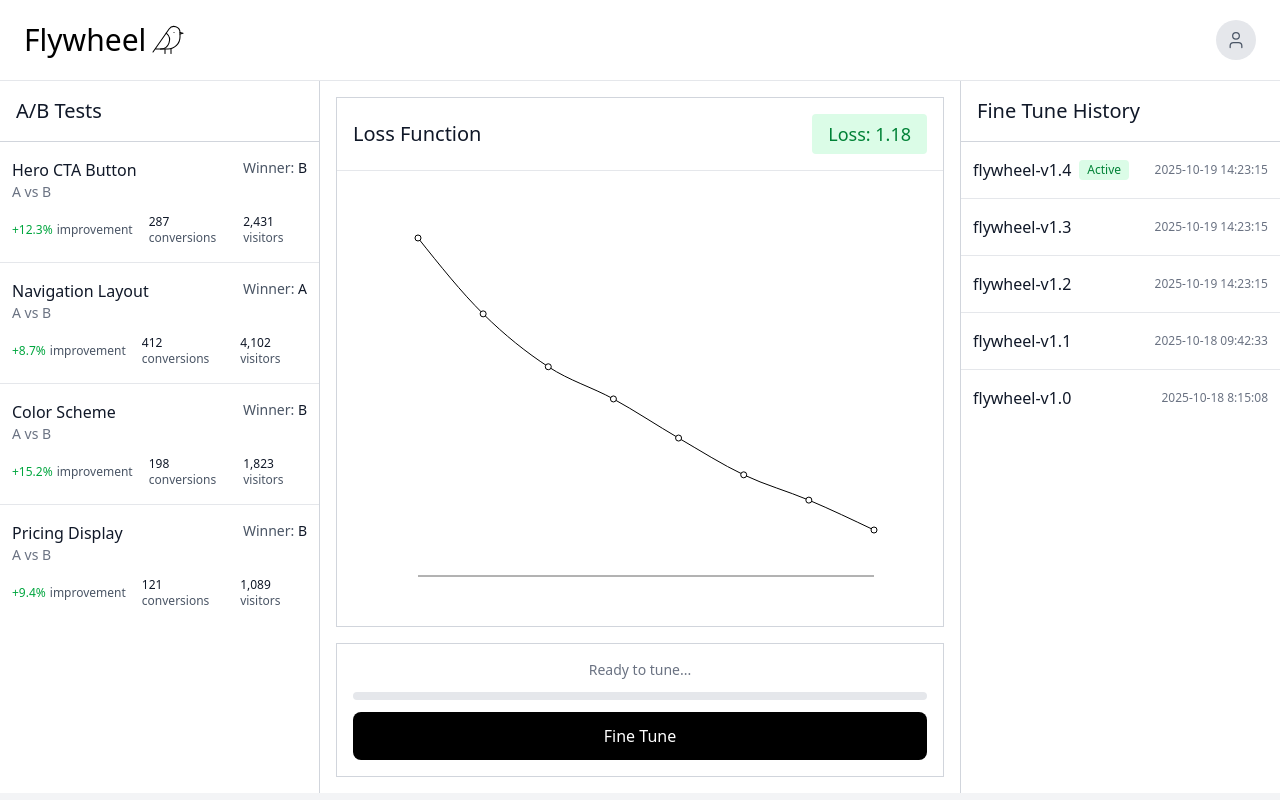
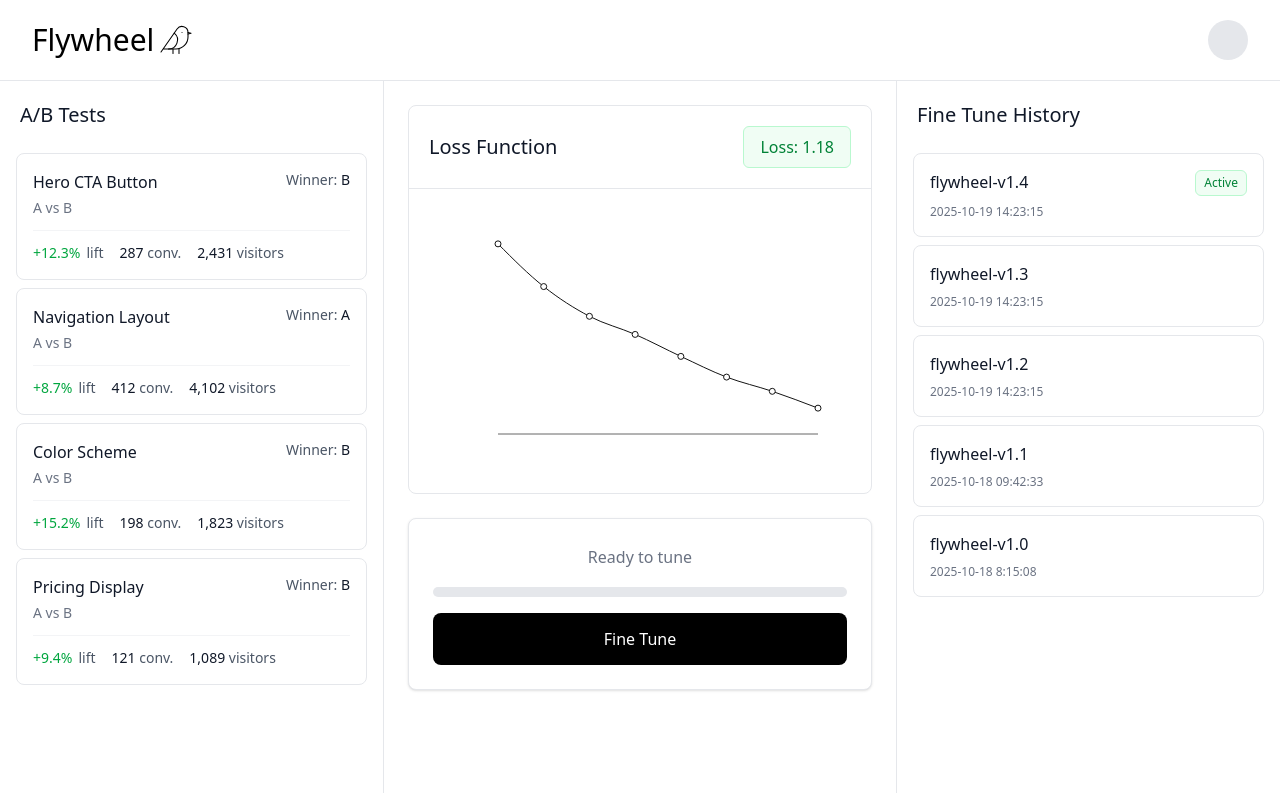
Before and after one commit to BOSSrobot/DubHacks2025, a Next.js app in the folder ui/: page / in a window 1280 px wide. Built offline with nearby package versions, Linux system fonts and the light colour scheme.

Commit message:
very nice

```diff
--- a/ui/src/app/page.tsx
+++ b/ui/src/app/page.tsx
@@ -1,7 +1,7 @@
 'use client'
 
 import React, { useState } from 'react'
-import { Bird, User, Cog } from 'lucide-react'
+import { Bird, Cog } from 'lucide-react'
 import { Line, LineChart, XAxis, YAxis, ResponsiveContainer, Tooltip } from "recharts"
 
 const abTests = [
@@ -39,23 +39,23 @@ const TestItem = ({ name, variant, winner, improvement, conversions, visitors }:
   conversions: number;
   visitors: number;
 }) => (
-  <div className="py-4 px-3 flex flex-col gap-3 border-b border-gray-200 last:border-0">
-    <div className="flex justify-between items-start">
+  <div className="mx-2 my-2 p-4 bg-white border border-gray-200 rounded-lg hover:border-gray-300 transition-all duration-200 cursor-pointer">
+    <div className="flex justify-between items-start mb-3">
       <div className="flex-1">
-        <p className="font-light text-gray-900">{name}</p>
+        <p className="font-medium text-gray-900 mb-1">{name}</p>
         <p className="text-sm font-light text-gray-500">{variant}</p>
       </div>
       <div className="text-sm font-light text-gray-600">
-        Winner: <span className="text-gray-900">{winner}</span>
+        Winner: <span className="text-gray-900 font-medium">{winner}</span>
       </div>
     </div>
-    <div className="flex gap-4 text-xs font-light text-gray-600">
-      <div className="flex items-center gap-1">
-        <span className="text-green-600 font-medium">{improvement}</span>
-        <span>improvement</span>
+    <div className="flex gap-4 text-sm font-light text-gray-600 pt-3 border-t border-gray-100">
+      <div className="flex items-center gap-1.5">
+        <span className="text-green-600">{improvement}</span>
+        <span>lift</span>
       </div>
       <div>
-        <span className="text-gray-900">{conversions}</span> conversions
+        <span className="text-gray-900">{conversions}</span> conv.
       </div>
       <div>
         <span className="text-gray-900">{visitors.toLocaleString()}</span> visitors
@@ -69,11 +69,11 @@ const FineTuneItem = ({ modelName, timestamp, status }: {
   timestamp: string;
   status: string;
 }) => (
-  <div className="py-4 px-3 flex justify-between items-center border-b border-gray-200 last:border-0">
-    <div className="flex items-center gap-2">
-      <p className="font-light text-gray-900">{modelName}</p>
+  <div className="mx-2 my-2 p-4 bg-white border border-gray-200 rounded-lg hover:border-gray-300 transition-all duration-200 cursor-pointer">
+    <div className="flex items-start justify-between mb-2">
+      <p className="font-medium text-gray-900">{modelName}</p>
       {status === 'active' && (
-        <span className="text-xs font-light bg-green-100 text-green-700 px-2 py-0.5 rounded">Active</span>
+        <span className="bg-green-50 text-green-700 px-2 py-1 rounded-md font-light text-xs border border-green-200">Active</span>
       )}
     </div>
     <p className="text-xs font-light text-gray-500">{timestamp}</p>
@@ -109,26 +109,27 @@ const page = () => {
   }
 
   return (
-    <div className="bg-gray-100 min-h-screen">
+    <div className="min-h-screen">
       {/* Header */}
-      <header className="bg-white border-b border-gray-200 shadow-sm">
-        <div className="mx-auto px-6 py-5 flex items-center justify-between">
+      <header className="bg-white border-b border-gray-200">
+        <div className="mx-auto px-8 py-5 flex items-center justify-between max-w-[1800px]">
           <div className="flex items-center gap-1">
             <span className="text-3xl font-light">Flywheel</span>
             <Bird strokeWidth={.7} className="w-9 h-9" />
           </div>
           <div className="w-10 h-10 rounded-full bg-gray-200 flex items-center justify-center hover:bg-gray-300 transition-colors cursor-pointer">
-            <User strokeWidth={1.5} className="w-5 h-5 text-gray-600" />
           </div>
         </div>
       </header>
 
       {/* Main Content */}
-      <div className="flex h-[calc(100vh-88px)]">
+      <div className="flex h-[calc(100vh-88px)] max-w-[1800px] mx-auto">
         {/* Left Sidebar - A/B Tests */}
-        <div className="w-80 flex-shrink-0 bg-white border-r border-gray-300 overflow-y-auto">
-          <h2 className="text-xl font-light text-gray-900 p-4 border-b border-gray-300">A/B Tests</h2>
-          <div>
+        <div className="w-96 flex-shrink-0 bg-white border-r border-gray-200 overflow-y-auto ">
+          <div className="sticky top-0 bg-white z-10">
+            <h2 className="text-xl font-light text-gray-900 pt-5 pb-2 px-5">A/B Tests</h2>
+          </div>
+          <div className="p-2">
             {abTests.map((test) => (
               <TestItem
                 key={test.id}
@@ -144,26 +145,26 @@ const page = () => {
         </div>
 
         {/* Center Panel - Graph and Fine Tune */}
-        <div className="flex-1 flex flex-col bg-white">
+        <div className="flex-1 flex flex-col overflow-y-auto">
+          <div className="p-6 space-y-6">
             {/* Loss Function Chart */}
-          <div className="flex-1 m-4">
-            <div className="bg-white border border-gray-300 h-full">
-              <div className="flex items-center justify-between p-4 border-b border-gray-200">
+            <div className="bg-white rounded-lg border border-gray-200">
+              <div className="flex items-center justify-between p-5 border-b border-gray-200">
                 <h2 className="text-xl font-light text-gray-900">Loss Function</h2>
-                <div className="bg-green-100 text-green-700 px-4 py-1.5 rounded font-light text-lg">
+                <div className="bg-green-50 text-green-700 px-4 py-2 rounded-md font-light text-base border border-green-200">
                   Loss: {lossData[lossData.length - 1].loss}
                 </div>
               </div>
-              <div className="w-full h-[calc(100%-72px)] p-4 pr-16">
+              <div className="w-full h-76 p-6 pr-12">
                 <ResponsiveContainer width="100%" height="100%">
                   <LineChart data={lossData}>
                     <XAxis dataKey="epoch" tick={false} />
                     <YAxis domain={['dataMin - 0.2', 'dataMax + 0.2']} tick={false}  axisLine={false} />
-                  <Line type="monotone" dataKey="loss" stroke="#000000" strokeWidth={1} />
+                    <Line type="monotone" dataKey="loss" stroke="#141414" strokeWidth={1} />
                     <Tooltip content={({ payload }) => {
                       if (payload && payload.length > 0) {
                         return (
-                        <div className="bg-white border border-gray-300 p-2 rounded shadow">
+                          <div className="bg-white border border-gray-300 p-2 rounded">
                             <p className="text-gray-900 text-sm">
                               <span className="font-medium">Epoch:</span> {payload[0].payload.epoch}<br />
                               <span className="font-medium">Loss:</span> {payload[0].value}
@@ -177,15 +178,14 @@ const page = () => {
                 </ResponsiveContainer>
               </div>
             </div>
-          </div>
 
             {/* Fine Tune Control */}
-          <div className="mx-4 mb-4">
-            <div className="bg-white border border-gray-300 p-4">
-              <div className="space-y-3">
-                <p className="text-sm font-light text-center h-5">
+            <div className="bg-white rounded-lg shadow-sm border border-gray-200 p-6">
+              <div className="space-y-4">
+                <div className="text-center">
+                  <p className="text-base font-light h-7 flex items-center justify-center">
                     {isTraining && (
-                    <span className="flex items-center justify-center text-gray-600 gap-1">
+                      <span className="flex items-center justify-center text-gray-600 gap-2">
                         Tuning model...
                         <Cog className="w-5 h-5 animate-spin stroke-1" />
                       </span>
@@ -197,22 +197,24 @@ const page = () => {
                     )}
                     {!isTraining && !showSuccess && (
                       <span className="text-gray-500">
-                      Ready to tune...
+                        Ready to tune
                       </span>
                     )}
                   </p>
+                </div>
 
                 {/* Progress Bar */}
-                <div className="w-full bg-gray-200 h-2 overflow-hidden rounded-lg">
+                <div className="w-full bg-gray-200 h-2.5 overflow-hidden rounded-full">
                   <div
-                    className="bg-gray-700 h-2 transition-all duration-200 ease-out rounded-lg"
+                    className="bg-gray-800 h-2.5 transition-all duration-200 ease-out rounded-full"
                     style={{ width: `${progress}%` }}
                   />
                 </div>
+
                 <button
                   onClick={handleFineTune}
                   disabled={isTraining}
-                  className="w-full bg-black text-white py-3 font-light rounded-lg hover:bg-gray-800 transition-colors disabled:opacity-50 disabled:cursor-not-allowed"
+                  className="w-full bg-black text-white py-3.5 text-base font-light rounded-lg hover:bg-gray-800 transition-colors disabled:opacity-50 disabled:cursor-not-allowed"
                 >
                   {isTraining ? 'Tuning...' : 'Fine Tune'}
                 </button>
@@ -222,9 +224,11 @@ const page = () => {
         </div>
 
         {/* Right Sidebar - Fine Tune History */}
-        <div className="w-80 flex-shrink-0 bg-white border-l border-gray-300 overflow-y-auto">
-          <h2 className="text-xl font-light text-gray-900 p-4 border-b border-gray-300">Fine Tune History</h2>
-          <div>
+        <div className="w-96 flex-shrink-0 bg-white border-l border-gray-200 overflow-y-auto">
+          <div className="sticky top-0 bg-white z-10">
+            <h2 className="text-xl font-light text-gray-900 pt-5 pb-2 px-5">Fine Tune History</h2>
+          </div>
+          <div className="p-2">
             {fineTunes.map((tune) => (
               <FineTuneItem
                 key={tune.id}
```
Lines whose indentation alone changed are shown as unchanged.
